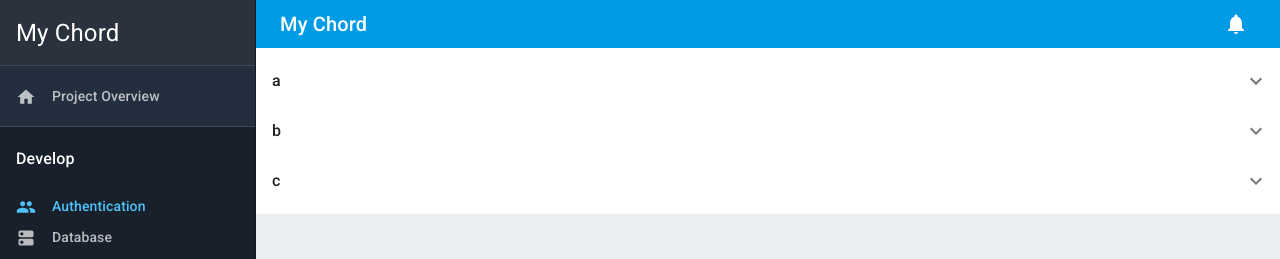
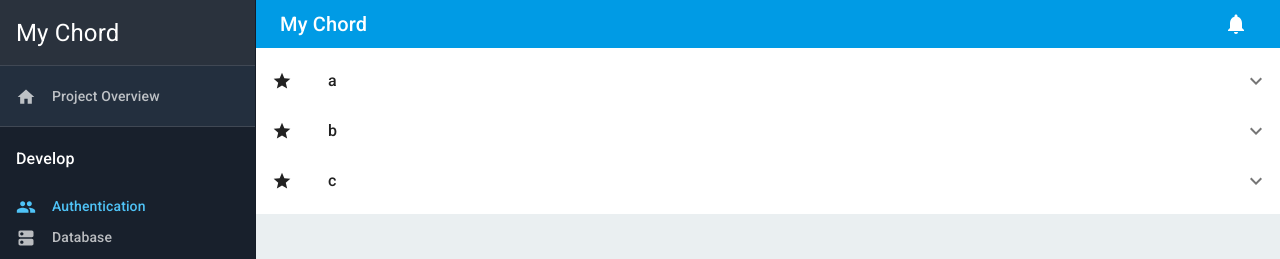
Before and after one commit to jrel/chords-book, a Next.js app: page / in a window 1280 px wide. Shown: the top 259 px of the page. Built offline with nearby package versions, Linux system fonts and the light colour scheme.

Commit message:
feat: work in navigation and rearrange list

```diff
--- a/pages/index.tsx
+++ b/pages/index.tsx
@@ -1,21 +1,29 @@
 import List from '@material-ui/core/List'
 import ListItem from '@material-ui/core/ListItem'
 import ListItemText from '@material-ui/core/ListItemText'
-import React, { useMemo, useState } from 'react'
+import { useState, Fragment } from 'react'
 import { createStyles, Theme, makeStyles } from '@material-ui/core/styles'
 import { GetStaticProps, NextPage } from 'next'
 import ExpandMoreIcon from '@material-ui/icons/ExpandMore'
+import StarIcon from '@material-ui/icons/Star'
+
 import {
+  Avatar,
   Collapse,
   Divider,
   Fade,
   IconButton,
+  ListItemAvatar,
+  ListItemIcon,
   ListItemSecondaryAction,
+  Typography,
 } from '@material-ui/core'
 import clsx from 'clsx'
+import { ListItemLink } from '../src/components/LinkListItem'
 
 interface Props {
   categories: Array<string>
+  avatar: boolean
 }
 
 const useStyles = makeStyles((theme: Theme) => {
@@ -37,13 +45,38 @@ const useStyles = makeStyles((theme: Theme) => {
     },
   })
 })
-const Index: NextPage<Props> = ({ categories }) => {
+const Index: NextPage<Props> = ({ categories, avatar }) => {
   const classes = useStyles()
   const [active, setActive] = useState<string | null>(null)
 
-  const CategoryListItem = useMemo(
-    () => ({ category }) => (
-      <ListItem>
+  return (
+    <div className={classes.root}>
+      <List>
+        {categories.map((category) => (
+          <Fragment key={category}>
+            <Fade key={`divider-0-${category}`} in={category === active}>
+              <Divider />
+            </Fade>
+            <ListItem
+              key={`category-${category}`}
+              button
+              onClick={() =>
+                setActive((current) => (current !== category ? category : null))
+              }
+            >
+              {avatar ? (
+                <ListItemAvatar>
+                  <Avatar>
+                    <Typography variant="button">
+                      {category.toUpperCase()}
+                    </Typography>
+                  </Avatar>
+                </ListItemAvatar>
+              ) : (
+                <ListItemIcon>
+                  <StarIcon />
+                </ListItemIcon>
+              )}
               <ListItemText primary={category} />
               <ListItemSecondaryAction>
                 <IconButton
@@ -51,85 +84,30 @@ const Index: NextPage<Props> = ({ categories }) => {
                   className={clsx(classes.button, {
                     [classes.expanded]: category === active,
                   })}
-            onClick={() =>
-              setActive((current) => (current !== category ? category : null))
-            }
                 >
                   <ExpandMoreIcon />
                 </IconButton>
               </ListItemSecondaryAction>
             </ListItem>
-    ),
-    [classes, setActive]
-  )
-
-  const CollapseCategories = useMemo(
-    () => ({ active }) => (
-      <Collapse in={active}>
-        <List>
+            <Collapse
+              key={`children-${category}`}
+              in={active === category}
+              timeout="auto"
+              unmountOnExit
+            >
               {categories.map((category) => (
-            <ListItem key={category}>
-              <ListItemText primary={category} />
-            </ListItem>
+                <List key={category} component="div" disablePadding>
+                  <ListItemLink href="/about">
+                    <ListItemText inset primary={category} />
+                  </ListItemLink>
+                </List>
               ))}
-        </List>
             </Collapse>
-    ),
-    [categories]
-  )
-
-  const categoriesToRender = useMemo(
-    () =>
-      categories.reduce<
-        Array<{
-          type: string
-          key: string
-          category: typeof categories[number]
-        }>
-      >(
-        (carry, category) =>
-          carry.concat([
-            {
-              type: 'divider',
-              key: `divider-0-${category}`,
-              category,
-            },
-            { type: 'category', key: category, category },
-            {
-              type: 'children',
-              key: `children-${category}`,
-              category,
-            },
-            {
-              type: 'divider',
-              key: `divider-1-${category}`,
-              category,
-            },
-          ]),
-
-        []
-      ),
-    [categories, active]
-  )
-  return (
-    <div className={classes.root}>
-      <List>
-        {categoriesToRender.map(({ key, type, category }) => {
-          switch (type) {
-            case 'divider':
-              return (
-                <Fade key={key} in={category === active}>
+            <Fade key={`divider-1-${category}`} in={category === active}>
               <Divider />
             </Fade>
-              )
-            case 'category':
-              return <CategoryListItem key={key} category={category} />
-            case 'children':
-              return (
-                <CollapseCategories key={key} active={category === active} />
-              )
-          }
-        })}
+          </Fragment>
+        ))}
       </List>
     </div>
   )
@@ -138,6 +116,7 @@ export const getStaticProps: GetStaticProps<Props> = async () => {
   return {
     props: {
       categories: ['a', 'b', 'c'],
+      avatar: false,
     },
   }
 }
--- /dev/null
+++ b/src/components/LinkListItem.tsx
@@ -0,0 +1,20 @@
+import ListItem, { ListItemTypeMap } from '@material-ui/core/ListItem'
+import { ExtendButtonBase } from '@material-ui/core/ButtonBase'
+import Link from 'next/link'
+import { PropsWithChildren } from 'react'
+
+type ListItemProps = ExtendButtonBase<ListItemTypeMap<{}, 'a'>>
+
+export interface Props extends Omit<ListItemProps, 'component'> {
+  href: string
+}
+export function ListItemLink(props: PropsWithChildren<Props>) {
+  const { href, children, ...rest } = props
+  return (
+    <Link href={href}>
+      <ListItem button component="a" {...rest}>
+        {children}
+      </ListItem>
+    </Link>
+  )
+}
```
Also changed, not shown: pages/about.tsx (+7 -18 lines). Lines whose indentation alone changed are shown as unchanged.
